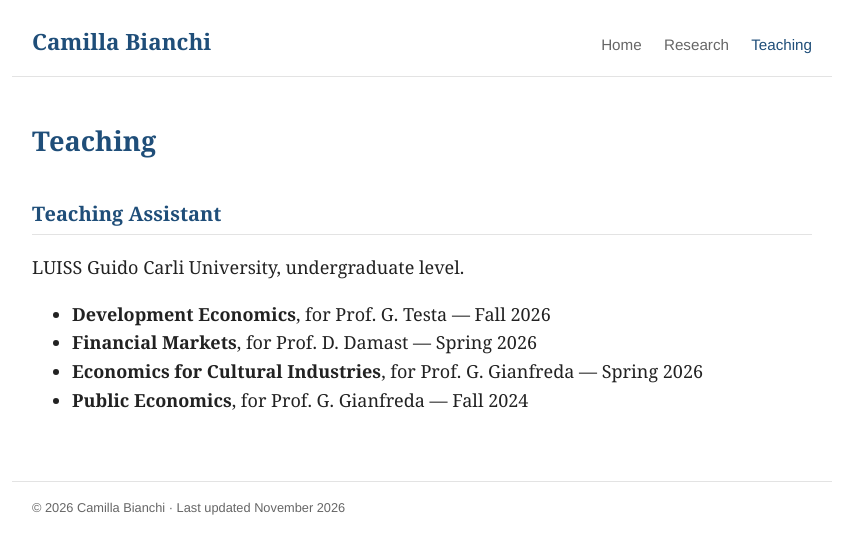
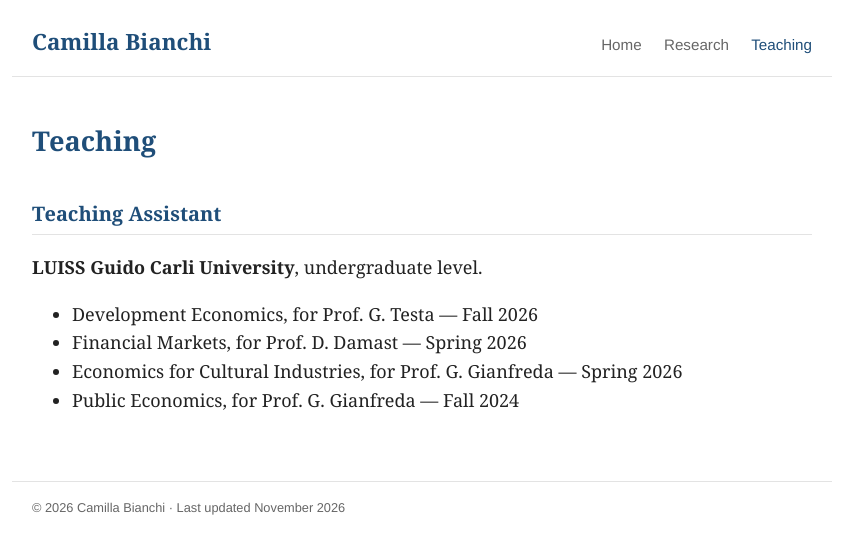
Before and after one commit to camillabianchi/camillabianchi.github.io, a Jekyll site: the page built from teaching.md, in a window 1280 px wide. Shown: the top 554 px of the page, without its empty margins (218-1061 px from the left). Built offline with Jekyll 4.4.1, drawn with Linux system fonts in a browser that asks for light colours.

```diff
--- a/teaching.md
+++ b/teaching.md
@@ -8,12 +8,11 @@ permalink: /teaching/
 
 ## Teaching Assistant
 
-LUISS Guido Carli University, undergraduate level.
-
-- **Development Economics**, for Prof. G. Testa — Fall 2026
-- **Financial Markets**, for Prof. D. Damast — Spring 2026
-- **Economics for Cultural Industries**, for Prof. G. Gianfreda — Spring 2026
-- **Public Economics**, for Prof. G. Gianfreda — Fall 2024
+**LUISS Guido Carli University**, undergraduate level.
+- Development Economics, for Prof. G. Testa — Fall 2026
+- Financial Markets, for Prof. D. Damast — Spring 2026
+- Economics for Cultural Industries, for Prof. G. Gianfreda — Spring 2026
+- Public Economics, for Prof. G. Gianfreda — Fall 2024
 
 <!-- Optional: to share teaching materials (problem sets, slides), add a section like this:
 ## Teaching Materials
```
